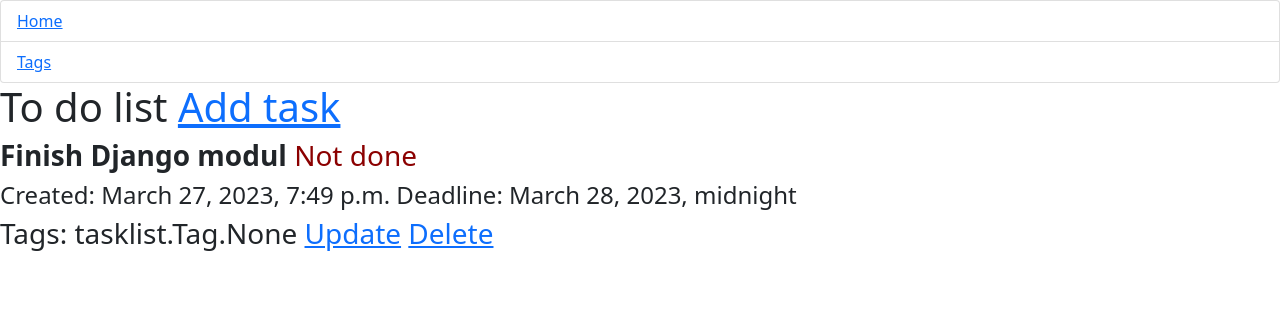
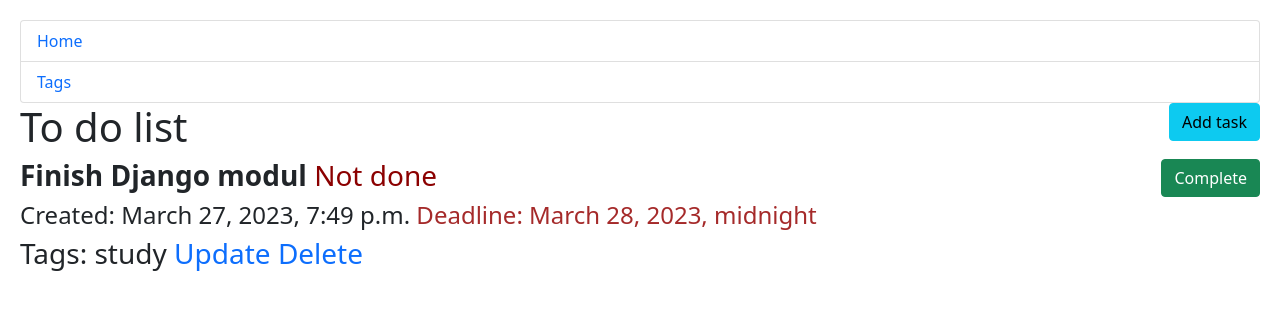
Before and after one commit to anastasiia-tsurkan/todolist, a Django app: page / in a window 1280 px wide. Shown: the top 310 px of the page. Run offline with Django 4.2, Linux system fonts and the light colour scheme; data comes from the database, SQL or seed files in the repository.

Commit message:
Create additional styles and classes for btn and links

```diff
--- a/static/css/styles.css
+++ b/static/css/styles.css
@@ -1,7 +1,10 @@
 body {
     margin: 20px;
+    padding: 20px;
 }
-
+.a {
+  text-decoration: none;
+}
 .done {
     color: darkgreen;
 }
@@ -9,3 +12,11 @@
 .not-done {
     color: darkred;
 }
+
+.deadline {
+    color: brown;
+}
+
+.add {
+    float: right;
+}
--- a/templates/includes/sidebar.html
+++ b/templates/includes/sidebar.html
@@ -1,12 +1,12 @@
 <nav>
   <ul class="sidebar-nav list-group">
     <li class="list-group-item">
-      <a href="{% url 'tasklist:index' %}">
+      <a href="{% url 'tasklist:index' %}" class="a">
         Home
       </a>
     </li>
     <li class="list-group-item">
-      <a href="{% url 'tasklist:tags-list' %}">
+      <a href="{% url 'tasklist:tags-list' %}" class="a">
         Tags
       </a>
     </li>
--- a/templates/tasklist/index.html
+++ b/templates/tasklist/index.html
@@ -3,7 +3,7 @@
 {% block content %}
   <h1>
     To do list
-    <a href="{% url 'tasklist:task-create' %}">Add task</a>
+    <a href="{% url 'tasklist:task-create' %}" class="btn btn-info add">Add task</a>
   </h1>
   {% if tasks_list %}
     {% for task in tasks_list %}
@@ -12,20 +12,26 @@
           <strong>{{ task.content }}</strong>
           {% if task.status %}
             <span class="done">Done</span>
+            <a href="{% url 'tasklist:toggle-complete-task' pk=task.id %}" class="btn btn-secondary add">Undo</a>
           {% else %}
             <span class="not-done">Not done</span>
+            <a href="{% url 'tasklist:toggle-complete-task' pk=task.id %}" class="btn btn-success add">Complete</a>
           {% endif %}
         </h3>
         <h4>
           Created: {{ task.datetime }}
           {% if task.deadline %}
-            <span>Deadline: {{ task.deadline }}</span>
+            <span class="deadline">Deadline: {{ task.deadline }}</span>
           {% endif %}
         </h4>
         <h3>
-          Tags: {{ task.tags }}
-          <a href="{% url 'tasklist:task-update' pk=task.id%}">Update</a>
-          <a href="{% url 'tasklist:task-delete' pk=task.id%}">Delete</a>
+          Tags:
+            {% for tag in task.tags.all %}
+              {{ tag.name }}
+            {% endfor %}
+
+          <a href="{% url 'tasklist:task-update' pk=task.id%}" class="a">Update</a>
+          <a href="{% url 'tasklist:task-delete' pk=task.id%}" class="a">Delete</a>
         </h3>
       </div>
     {% endfor %}
--- a/templates/tasklist/tags_list.html
+++ b/templates/tasklist/tags_list.html
@@ -2,7 +2,7 @@
 
 {% block content %}
   <h1>Tags</h1>
-  <h4><a href="{% url 'tasklist:tag-create' %}">Add</a></h4>
+  <h4><a href="{% url 'tasklist:tag-create' %}" class="btn btn-info add">Add</a></h4>
   {% if tags_list %}
     <table class="table">
       <tr>
```
